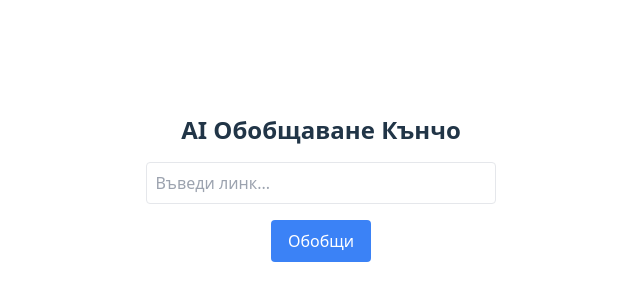
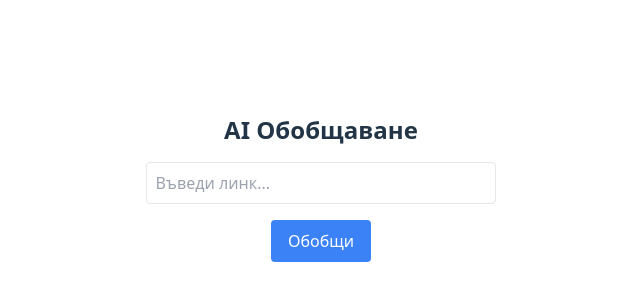
Before and after one commit to kdkaanev/summaryAI, a Vue app in the folder frontend/: page / in a window 1280 px wide. Shown: the part 212-512 px from the top of the page, without its empty margins (319-959 px from the left). Built offline with nearby package versions, Linux system fonts and the light colour scheme.

Commit message:
Update SummaryFetcher.vue

```diff
--- a/frontend/src/components/SummaryFetcher.vue
+++ b/frontend/src/components/SummaryFetcher.vue
@@ -1,6 +1,6 @@
 <template>
   <div class="max-w-xl mx-auto p-4">
-    <h1 class="text-2xl font-bold mb-4">AI Обобщаване Кънчо</h1>
+    <h1 class="text-2xl font-bold mb-4">AI Обобщаване</h1>
     <input
       v-model="url"
       type="text"
```
